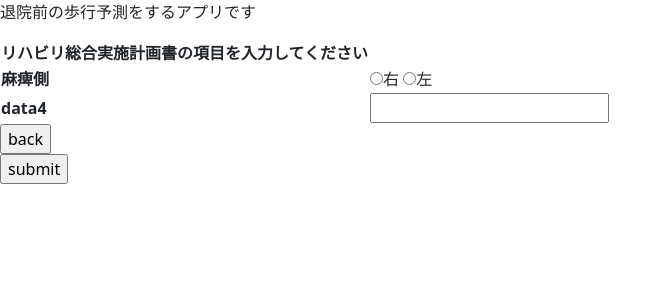
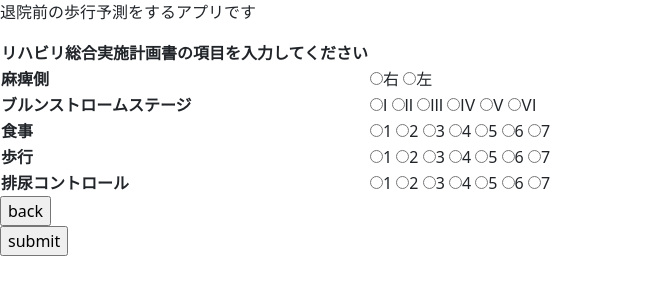
Before and after one commit to mmzznno/prodict-gait, a Flask app: page /next in a window 1280 px wide. Shown: the part 90-390 px from the top of the page, without its empty margins (0-672 px from the left). Run offline with Flask 2, Linux system fonts and the light colour scheme.

Commit message:
2nd commit

```diff
--- a/app.py
+++ b/app.py
@@ -1,8 +1,9 @@
 from datetime import datetime, date
-from email import message
+import pandas as pd
+import codecs
 
 
-from flask import Flask, render_template, request, redirect, url_for # url_forを追加する
+from flask import Flask, render_template, request, session,redirect, url_for ,session
 from flask_sqlalchemy import SQLAlchemy
 
 app = Flask(__name__)
@@ -11,19 +12,35 @@ app = Flask(__name__)
 
 def index():
 
-    return render_template('index.html',
+    if request.method == 'GET':
+
+       return render_template('index.html',
 
        title = "Gait Prodict",
        message = "退院前の歩行予測をするアプリです",
+    )
+     #1データのチェックをした方がいいか？
+     #2全データを入力していないと次の画面に進めないようにする
 
-     #データのチェックをした方がいいか？
-     #全データを入力していないと警告文とか
+    if request.method == 'post':
 
-       id = request.form.get('id'),
-       data1= request.form.get('data1'),
-       data2= request.form.get('data2'),
+       pati_id = request.form.get('id')
 
-       )
+       sex= request.form.get('gender')
+
+       count= request.form.get('count')
+
+       # データフレームを作成
+       df = pd.DataFrame( [pati_id, sex, count],
+       columns=['id', 'sex', 'count'])
+
+      # CSV ファイル (employee.csv) として出力
+       print("df")
+       print(df)
+       df.to_csv("pati_data.csv", encoding='utf-8')
+
+    return render_template('index.html')
+
 
       # 一時保存
       #new_post = Post(id=id, data1=data1, data2=data2)
@@ -59,5 +76,26 @@ def sub():
       message = "予測結果です"
       )
 
+#訓練データを読み込む
+#テストデータ作成中
+
+gait = pd.read_csv("blood_data2.csv",encoding='utf-8')
+print(gait.head())
+
+print("test")
+
+#訓練用をテストを分割する
+#予測モデル作成
+
+#精度の評価
+
+#入力データから予測を実施
+
+#グラフを作成
+
+#精度を表示
+
+
+
 if __name__ == "__main__":
     app.run(debug=True)
--- /dev/null
+++ b/blood_data2.csv
@@ -0,0 +1,50 @@
+ID,SEX,AGE,COUNT,ALB,AST,ALT,GTP,HbA1C,HEMO,CRP
+1,M,59,1,2.9,42.1,37.1,44,7,11.8,0.1
+2,F,32,1,3.7,26,23.9,37.6,7,14.8,0.8
+3,M,55,1,3.3,53,40.9,32.9,7,11.3,0.9
+4,F,76,1,3.8,33.9,39,41.8,7,13.7,1.1
+5,M,50,1,2.1,40.9,42,45.9,7,9.9,0.3
+6,M,51,1,3.3,64,100.1,44.9,8,11.6,0.1
+7,F,59,1,2.5,48.1,92.1,43.3,7,8.7,0.5
+8,F,52,1,4.3,88.9,20.9,40.6,7,13.3,1
+9,F,39,1,3.1,20.9,45.1,40.8,7,11.5,1.2
+10,F,44,1,3.9,58,46.1,40.4,7,11.4,0.1
+11,F,62,1,2.9,42.1,37.1,40.6,7,11.5,0.8
+12,M,58,1,3.7,26,23.9,35.6,8,16.6,0.9
+13,M,25,1,3.3,53,40.9,52.2,7,10.4,1.1
+14,F,20,1,3.8,33.9,39,36.3,7,11.9,0.3
+15,F,48,1,2.1,40.9,42,42.5,7,9.8,0.1
+16,F,56,1,3.3,64,100.1,37.7,7,10.3,0.5
+17,M,82,1,2.5,48.1,92.1,43.3,7,11.6,1
+18,F,24,1,4.3,88.9,20.9,36.6,8,15.7,1.2
+19,F,38,1,3.1,20.9,45.1,33,7,10.8,0.1
+20,F,55,1,3.9,58,46.1,38.9,7,12.9,0.8
+21,M,67,1,2.9,42.1,37.1,42.1,7,11.6,0.9
+22,F,36,1,3.7,26,23.9,38,7,11.9,1.1
+23,M,65,1,3.3,53,40.9,39.6,7,11,0.3
+24,M,54,1,3.8,33.9,39,35.8,8,16.3,0.1
+25,F,58,1,2.1,40.9,42,38.1,7,11.2,0.5
+26,M,73,1,3.3,64,100.1,35.4,7,11.5,1
+27,M,67,1,2.5,48.1,92.1,43.1,7,10.6,1.2
+28,M,70,1,4.3,88.9,20.9,48.3,7,8.2,0.1
+29,F,65,1,3.1,20.9,45.1,26.4,7,11.9,0.8
+30,M,53,1,3.9,58,46.1,42.5,8,11.5,0.9
+31,M,76,1,2.9,42.1,37.1,35.5,7,11.7,1.1
+32,M,59,1,3.7,26,23.9,31.3,7,11.6,0.3
+33,M,40,1,3.3,53,40.9,47.1,7,14.3,0.1
+34,M,50,1,3.8,33.9,39,45.3,7,13,0.5
+35,F,58,1,2.1,40.9,42,39.9,7,12.8,1
+36,M,58,1,3.3,64,100.1,35,8,13.2,1.2
+37,M,66,1,2.5,48.1,92.1,38.1,7,12.7,0.1
+38,F,72,1,4.3,88.9,20.9,35.8,7,11,0.8
+39,F,40,1,3.1,20.9,45.1,34.3,7,9.3,0.9
+40,M,29,1,3.9,58,46.1,48.7,7,12.2,1.1
+41,M,47,1,2.9,42.1,37.1,39.7,7,10.9,0.3
+42,F,58,1,3.7,26,23.9,41.5,8,12.1,0.1
+43,F,29,1,3.3,53,40.9,31,7,12.7,0.5
+45,F,91,1,3.8,33.9,39,30.9,7,11.2,1
+46,F,87,1,2.1,40.9,42,26.6,7,11.1,1.2
+47,M,23,1,3.3,64,100.1,46.1,7,12.6,0.1
+48,M,25,1,2.5,48.1,92.1,48.6,7,12.2,0.8
+49,M,46,1,4.3,88.9,20.9,36.1,8,15.3,0.9
+50,M,55,1,3.1,20.9,45.1,37.2,6,11.9,1.1
--- a/templates/next.html
+++ b/templates/next.html
@@ -20,10 +20,52 @@
             </td>
         </tr>
     <tr>
-        <th>data4</th>
-        <td>
-            <input type = "number" name = "data4" >
-        </td>
+        <tr>
+             <th>ブルンストロームステージ</th>
+                <td>
+                    <input type = "radio" name = "stage" value = '1' >Ⅰ
+                    <input type = "radio" name = "stage" value = '2' >Ⅱ
+                    <input type = "radio" name = "stage" value = '3' >Ⅲ
+                    <input type = "radio" name = "stage" value = '4' >Ⅳ
+                    <input type = "radio" name = "stage" value = '5' >Ⅴ
+                    <input type = "radio" name = "stage" value = '6' >Ⅵ
+                </td>
+        <tr>
+                <th>食事</th>
+                <td>
+                    <input type = "radio" name = "eat" value = '1' >1
+                    <input type = "radio" name = "eat" value = '2' >2
+                    <input type = "radio" name = "eat" value = '3' >3
+                    <input type = "radio" name = "eat" value = '4' >4
+                    <input type = "radio" name = "eat" value = '5' >5
+                    <input type = "radio" name = "eat" value = '6' >6
+                    <input type = "radio" name = "eat" value = '7' >7
+                </td>
+        </tr>
+        <tr>
+            <th>歩行</th>
+            <td>
+                <input type = "radio" name = "gait" value = '1' >1
+                <input type = "radio" name = "gait" value = '2' >2
+                <input type = "radio" name = "gait" value = '3' >3
+                <input type = "radio" name = "gait" value = '4' >4
+                <input type = "radio" name = "gait" value = '5' >5
+                <input type = "radio" name = "gait" value = '6' >6
+                <input type = "radio" name = "gait" value = '7' >7
+            </td>
+        </tr>
+        <tr>
+            <th>排尿コントロール</th>
+            <td>
+                <input type = "radio" name = "void" value = '1' >1
+                <input type = "radio" name = "void" value = '2' >2
+                <input type = "radio" name = "void" value = '3' >3
+                <input type = "radio" name = "void" value = '4' >4
+                <input type = "radio" name = "void" value = '5' >5
+                <input type = "radio" name = "void" value = '6' >6
+                <input type = "radio" name = "void" value = '7' >7
+            </td>
+        </tr>
     </tr>
 </table>
 </form>
```
